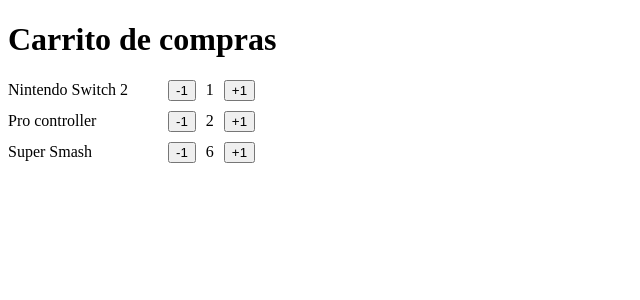
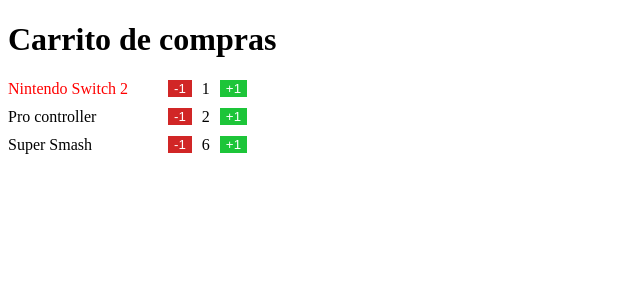
Before and after one commit to kikyomu/aprendiendo-react, a React (Vite) app in the folder 02-first-steps/: page / in a window 1280 px wide. Shown: the top 300 px of the page, without its empty margins (0-640 px from the left). Built offline with nearby package versions, Linux system fonts and the light colour scheme.

Commit message:
Archivos CSS

```diff
--- /dev/null
+++ b/02-first-steps/src/shoping-cart/ItemCounter.css
@@ -0,0 +1,10 @@
+.item-row{
+            display: flex;
+            align-items: center;
+            gap: 10px;
+            margin-top: 10px;
+        }
+
+.item-text{
+    width: 150px;
+}
--- /dev/null
+++ b/02-first-steps/src/shoping-cart/ItemCounter.module.css
@@ -0,0 +1,22 @@
+.item-row{
+            display: flex;
+            align-items: center;
+            gap: 10px;
+            margin-top: 10px;
+        }
+
+.item-text{
+    width: 150px;
+}
+
+.redButton{
+ background-color: rgb(209, 38, 38);
+ color: #ffffff;
+ border: none;
+}
+
+.greenButton{
+ background-color: rgb(29, 197, 57);
+ color: #ffffff;
+ border: none;
+}
--- a/02-first-steps/src/shoping-cart/ItemCounter.tsx
+++ b/02-first-steps/src/shoping-cart/ItemCounter.tsx
@@ -1,4 +1,12 @@
+// 1- Importaciones de React
 import { useState } from "react";
+// 2- Importaciones de terceros
+
+// 3- Nuestras importaciones
+
+// 4 Importaciones de CSS
+import './ItemCounter.css';
+import styles from'./ItemCounter.module.css';
 
 interface Props {
     name: string;
@@ -8,40 +16,43 @@
 const ItemCounter = ({ name, quantity = 1 }: Props) => {
 
     //Los Hooks siempre van acá arriba
-    const [ count, setCount ] = useState(quantity);
+    const [count, setCount] = useState(quantity);
 
 
     const handleAdd = () => {
-        setCount(count+1);
+        setCount(count + 1);
     };
 
     const handSubtract = () => {
         if (count === 0) return;
 
-        setCount(count-1);
+        setCount(count - 1);
     };
 
     return (
-        <section style={{
-            display: 'flex',
-            alignItems: 'center',
-            gap: 10,
-            marginTop: 10,
-        }}
+        <section
+        className="item-row"
+        // style={{
+        // display: 'flex',
+        // alignItems: 'center',
+        // gap: 10,
+        // marginTop: 10,
+        // }}
         >
-            <span style={{
-                width: 150,
-            }}
+            <span className="item-text"
+            style={{
+                color: count === 1  ? 'red' : 'black',
+                }}
             >{name}
             </span>
-            <button
+            <button className={ styles['redButton'] }
                 onClick={handSubtract}
             >-1</button>
             <span>{count}</span>
-            <button
+            <button className={ styles.greenButton }
             onClick={handleAdd}
             >+1</button>
-        </section>
+        </section >
     )
 }
 
```
